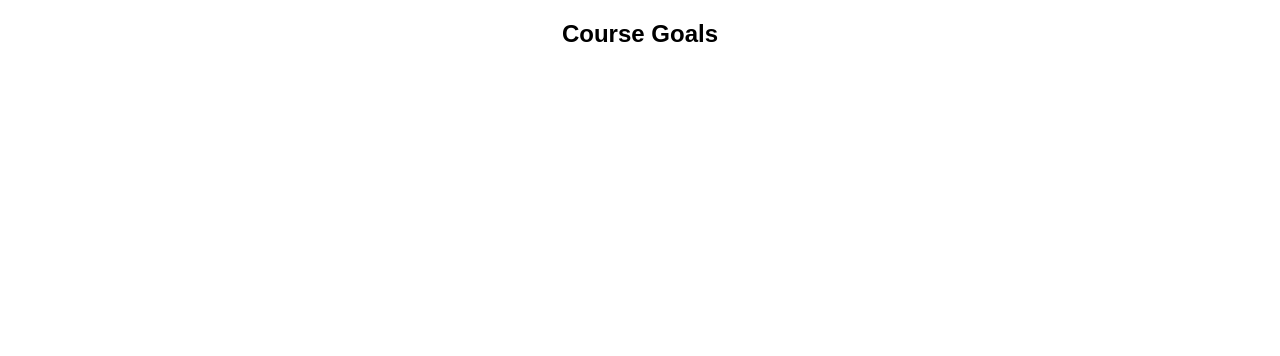
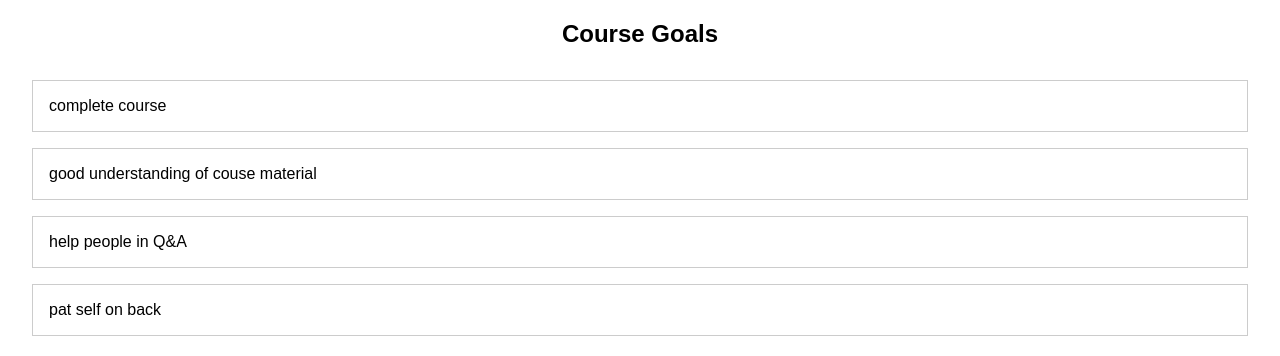
Before and after one commit to arendestes/react-refresher, a React (Create React App) app: page / in a window 1280 px wide. Shown: the top 356 px of the page. Built offline with nearby package versions, Linux system fonts and the light colour scheme.

Commit message:
Rendering Lists of Data

```diff
--- a/src/components/GoalList.js
+++ b/src/components/GoalList.js
@@ -3,10 +3,9 @@ import React from 'react';
 import './GoalList.css'
 
 const GoalList = props =>{
-    console.log(props.goals);
     return (
     <ul className="goal-list">
-
+        {props.goals.map(goal=> <li key={goal.id}>{goal.text}</li>)}
     </ul>
   )
 }
```
